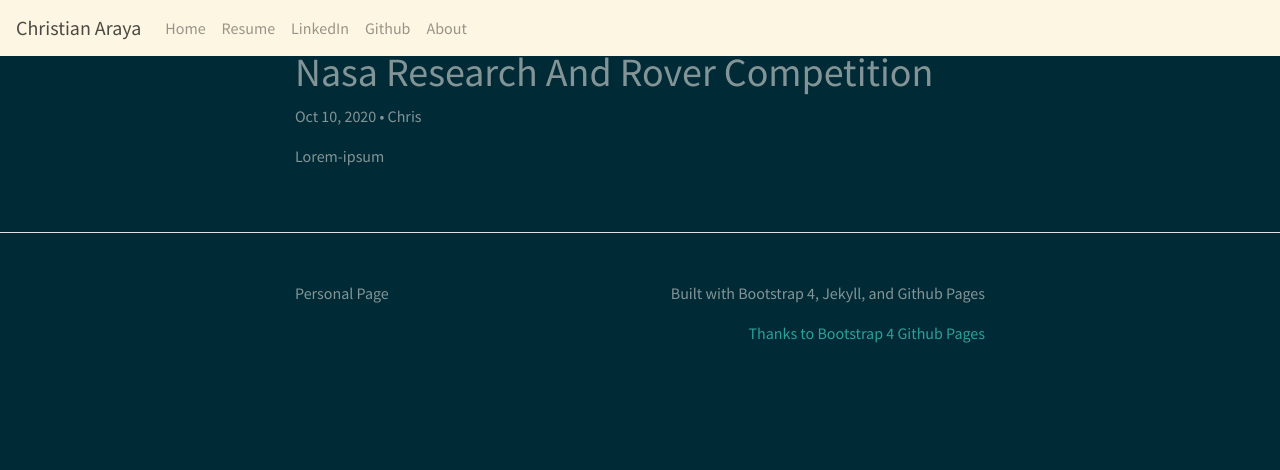
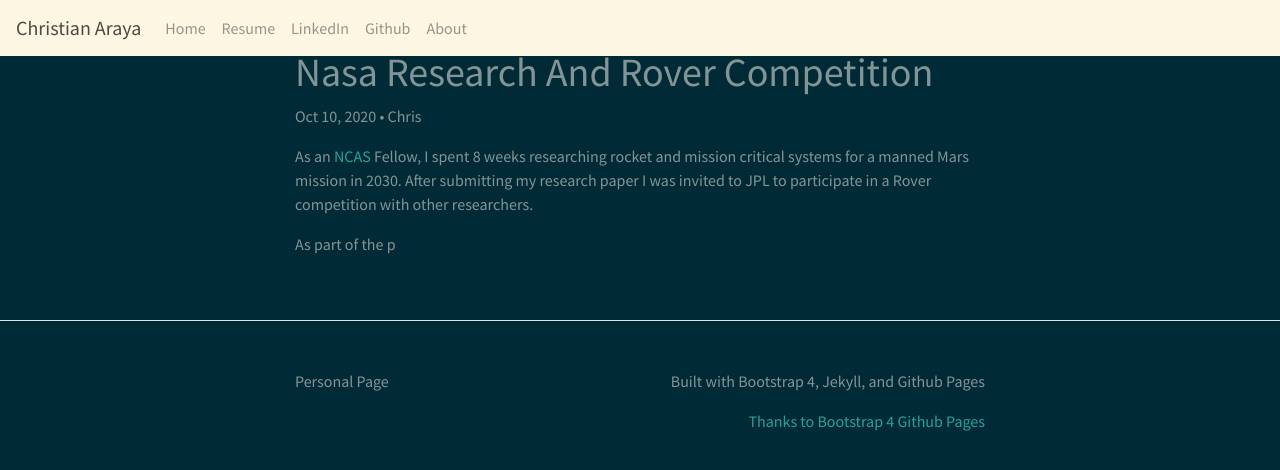
Before and after one commit to christian-araya/christian-araya.github.io, a Jekyll site: the page built from _posts/2020-10-10-NASA-Research-and-Rover-Competition.md, in a window 1280 px wide. Shown: the top 470 px of the page. Built offline with Jekyll 4.4.1, drawn with Linux system fonts in a browser that asks for light colours.

Commit message:
Update 2020-10-10-NASA-Research-and-Rover-Competition.md

```diff
--- a/_posts/2020-10-10-NASA-Research-and-Rover-Competition.md
+++ b/_posts/2020-10-10-NASA-Research-and-Rover-Competition.md
@@ -4,4 +4,6 @@ author: Chris
 ---
 
 
-Lorem-ipsum
+As an [NCAS](https://www.nasa.gov/stem/murep/projects/ncas.html) Fellow, I spent 8 weeks researching rocket and mission critical systems for a manned Mars mission in 2030. After submitting my research paper I was invited to JPL to participate in a Rover competition with other researchers.
+
+As part of the p
```
